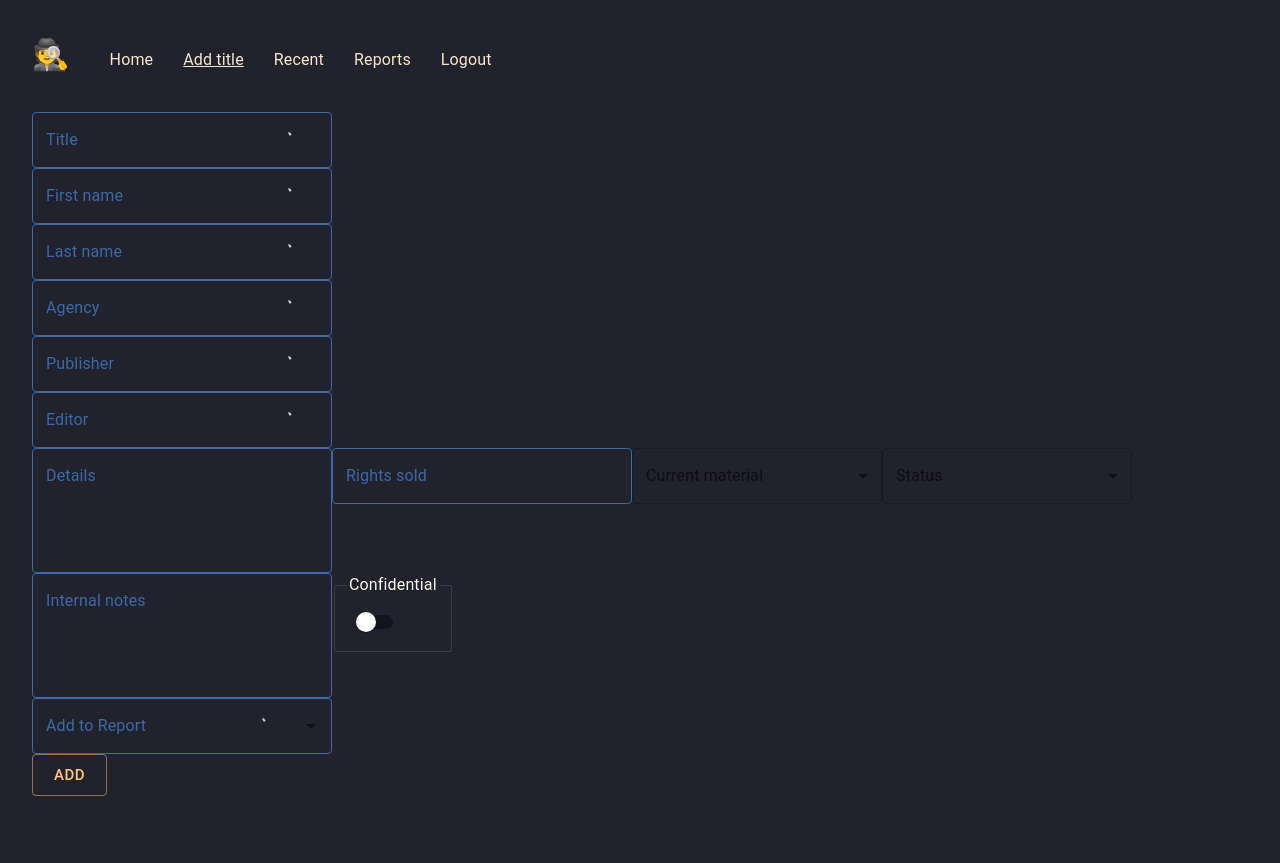
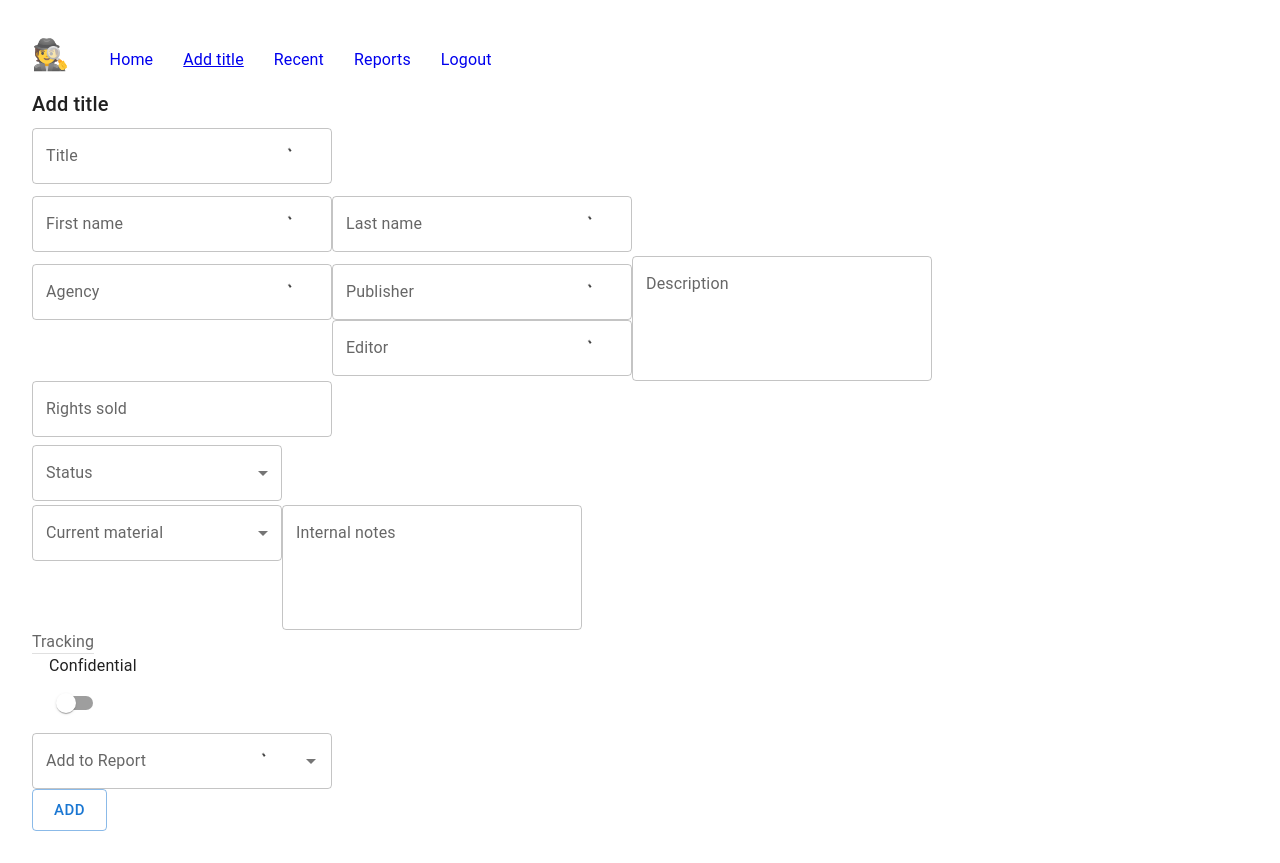
Before and after one commit to jdlms/scout-db, a React (Vite) app in the folder client/: page /add-title in a window 1280 px wide. Before the commit the page ends 828 px from the top, so only its background shows below. Built offline with nearby package versions, Linux system fonts and the light colour scheme; no server answers.

Commit message:
demo styles

```diff
--- a/client/src/main.jsx
+++ b/client/src/main.jsx
@@ -19,51 +19,6 @@ const queryClient = new QueryClient({
 const myTheme = createTheme({
   palette: {
     type: "dark",
-    primary: {
-      main: "#ffca80",
-    },
-    secondary: {
-      main: "#9580ff",
-    },
-    background: {
-      default: "#21222c",
-      paper: "#282a36",
-    },
-    text: {
-      primary: "#f8f8f2",
-    },
-    error: {
-      main: "#ff9580",
-    },
-  },
-  components: {
-    MuiTextField: {
-      styleOverrides: {
-        root: {
-          "& label": {
-            color: "#3E68A8",
-          },
-          "& label.Mui-focused": {
-            color: "#3E68A8",
-          },
-          "& .MuiInput-underline:after": {
-            borderBottomColor: "#3E68A8",
-          },
-          "& .MuiOutlinedInput-root": {
-            "& fieldset": {
-              borderColor: "#3E68A8",
-            },
-            "&:hover fieldset": {
-              borderColor: "#3E68A8",
-              borderWidth: "0.15rem",
-            },
-            "&.Mui-focused fieldset": {
-              borderColor: "#3E68A8",
-            },
-          },
-        },
-      },
-    },
   },
 });
 
--- a/client/src/pages/AddTitle.jsx
+++ b/client/src/pages/AddTitle.jsx
@@ -7,7 +7,7 @@ import { MultilineText } from "../components/forms/MultilineText";
 import { StatusSelect } from "../components/forms/StatusSelect";
 import { AutocompleteSelect } from "../components/forms/AutocompleteSelect";
 import { SwitchConfidential } from "../components/forms/SwitchConfidential";
-import { Button } from "@mui/material";
+import { Button, Divider, FormControl, FormGroup, FormLabel, Typography } from "@mui/material";
 
 const defaultValues = {
   title: "",
@@ -43,11 +43,19 @@ export function AddTitle() {
 
   return (
     <div>
+      <Typography variant="h6" component="h2">
+        Add title
+      </Typography>
       <form onSubmit={handleSubmit(onSubmit)}>
-        <br />
+        <div>
+          <FormControl margin="dense">
+            <AutocompleteForm control={control} name={"title"} url={"title"} label={"Title"} />
+          </FormControl>
+        </div>
 
-        <AutocompleteForm control={control} name={"title"} url={"title"} label={"Title"} />
-
+        <div>
+          <FormControl margin="dense">
+            <FormGroup row>
               <AutocompleteForm
                 control={control}
                 name={"authorFirstName"}
@@ -61,8 +69,21 @@ export function AddTitle() {
                 url={"author-last-name"}
                 label={"Last name"}
               />
-        <AutocompleteForm control={control} name={"agency"} url={"agency-name"} label={"Agency"} />
+            </FormGroup>
+          </FormControl>
+        </div>
 
+        <div>
+          <FormControl margin="dense">
+            <FormGroup row>
+              <AutocompleteForm
+                control={control}
+                name={"agency"}
+                url={"agency-name"}
+                label={"Agency"}
+              />
+              <FormControl>
+                <FormGroup column>
                   <AutocompleteForm
                     control={control}
                     name={"publisher"}
@@ -70,17 +91,46 @@ export function AddTitle() {
                     label={"Publisher"}
                   />
 
-        <AutocompleteForm control={control} name={"editor"} url={"editor-name"} label={"Editor"} />
+                  <AutocompleteForm
+                    control={control}
+                    name={"editor"}
+                    url={"editor-name"}
+                    label={"Editor"}
+                  />
+                </FormGroup>
+              </FormControl>
+            </FormGroup>
+          </FormControl>
 
-        <MultilineText control={control} name={"details"} label={"Details"} />
+<FormControl></FormControl>
+          <MultilineText
+            sx={{
+              width: 600,
+            }}
+
+            control={control}
+            name={"details"}
+            label={"Description"}
+          />
+        </div>
 
         <Text control={control} name={"rightsSold"} label={"Rights sold"} />
 
+        <div>
+          <FormControl margin="dense">
+            <StatusSelect control={control} name={"status"} label={"Status"} />
+          </FormControl>
+        </div>
+
         <MaterialSelect control={control} name={"currentMaterial"} label={"Current material"} />
 
-        <StatusSelect control={control} name={"status"} label={"Status"} />
-
         <MultilineText control={control} name={"internalNotes"} label={"Internal notes"} />
+        <div>
+          <FormControl>
+            <FormLabel component="legend">Tracking</FormLabel>
+            <Divider />
+          </FormControl>
+        </div>
 
         <fieldset
           style={{
--- a/client/src/styles/index.css
+++ b/client/src/styles/index.css
@@ -18,9 +18,9 @@ body {
   min-height: 100vh;
 }
 
-a {
+/* a {
   color: #f7e7ce;
-}
+} */
 
 ul {
   list-style: none;
```
Lines whose indentation alone changed are shown as unchanged.
